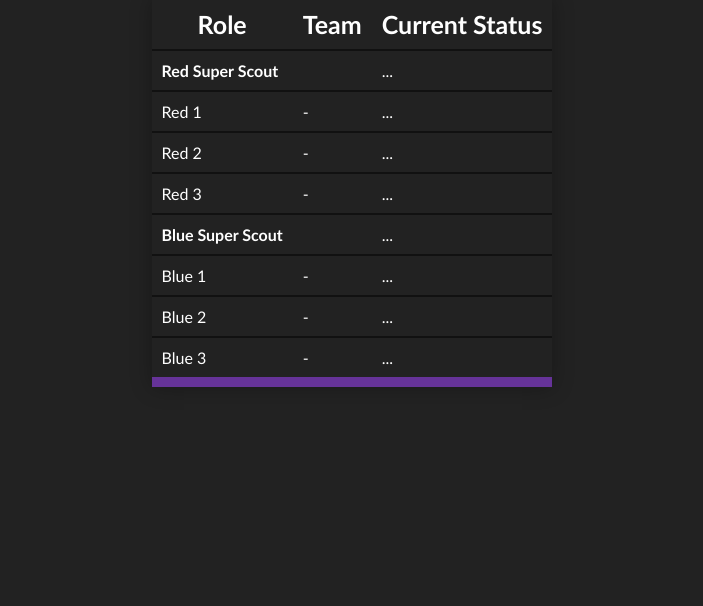
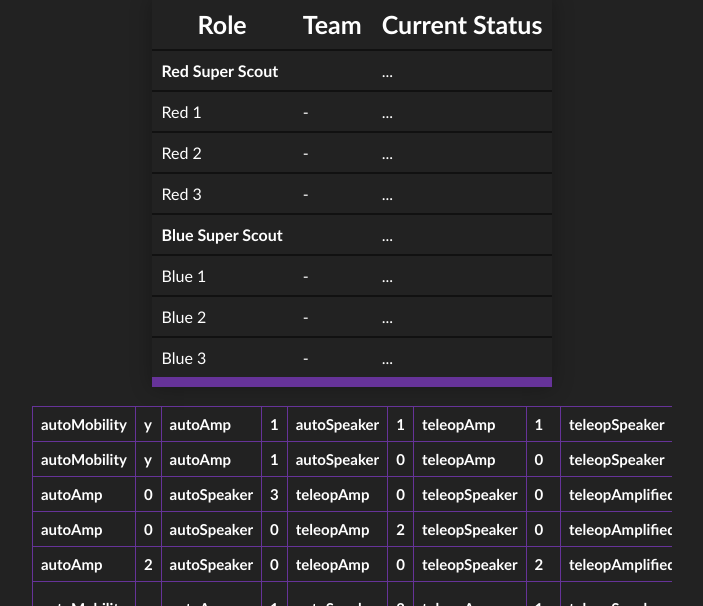
Before and after one commit to lasarobotics/PurpleScout, a Flask app: page /megaScout.html in a window 1280 px wide. Shown: the part 261-867 px from the top of the page, without its empty margins (288-991 px from the left). Before the commit the page ends 648 px from the top, so only its background shows below. Run offline with Flask 3, Linux system fonts and the light colour scheme; data comes from the database, SQL or seed files in the repository; lists and menus that the app fills with data are empty.

Commit message:
Added a table to display database entries for MegaScout

```diff
--- a/main.py
+++ b/main.py
@@ -112,7 +112,16 @@ def superScout():
 # Admin
 @app.route('/megaScout.html')
 def megaScout():
-    return render_template('megaScout.html')
+    conn = sqlite3.connect('data/scoutState.db')
+    cursor = conn.cursor()
+    data = cursor.execute('select data from scoutData')
+    vals = cursor.fetchall()
+    newArr = []
+    for i in range (len(vals)):
+        # newArr.append(json.loads(vals[i][0][0]))
+        newArr.append(json.loads(vals[i][0]))
+    print(newArr)
+    return render_template('megaScout.html', dat = newArr, len = len(newArr))
 
 # Normal scout submit
 @app.route('/scoutSubmit.html', methods=['POST', 'GET'])
--- a/static/style2.css
+++ b/static/style2.css
@@ -529,3 +529,31 @@ th, th>select {
 }
 
 /* specific to super scouting */
+#sqlTblDiv{
+  margin:auto;
+  width:50%;
+  height:200px;
+
+}
+#sqlTbl {
+border-collapse: collapse;
+border-spacing: 0;
+width: auto;
+border: 1px solid #663399;
+}
+
+#sqlTh, #sqlTd {
+text-align: left;
+padding: 8px;
+font-size:15px;
+border: 1px solid #663399;
+}
+
+#sqlTblDiv::-webkit-scrollbar {
+  display: none;
+}
+
+#sqlTblDiv {
+  -ms-overflow-style: none;  /* Internet Explorer 10+ */
+  scrollbar-width: none;  /* Firefox */
+}
--- a/templates/megaScout.html
+++ b/templates/megaScout.html
@@ -1,6 +1,6 @@
 {% extends "base.html" %}
 
-{% block title %}🕵️ Super Scout 🕵️{% endblock %}
+{% block title %}🕵️ Mega Scout 🕵️{% endblock %}
 
 {% block head %}
 <link rel="stylesheet" href="static/style2.css">
@@ -14,6 +14,7 @@
             🤓 MEGA SCOUT 🤓
         </h1>
     </center>
+
 </div>
 
 <!---
@@ -147,4 +148,22 @@
 
 <script src="static/script.js"></script>
 <script src="static/megaScout.js"></script>
+
+<div id = "sqlTblDiv" style="overflow-x:auto;">
+    <table id = "sqlTbl">
+    {%for i in range(0, len)%}
+    <tr id = "sqlTr">
+        {% for key, segment in dat[i].items() %}
+
+            <th id = "sqlTh">{{ key }}</th>
+            <th id = "sqlTh">{{ segment }}</th>
+        {% endfor %}
+    </tr>
+    {%endfor%}
+    </table>
+</div>
+
 {% endblock %}
+
+<style>
+</style>
```
